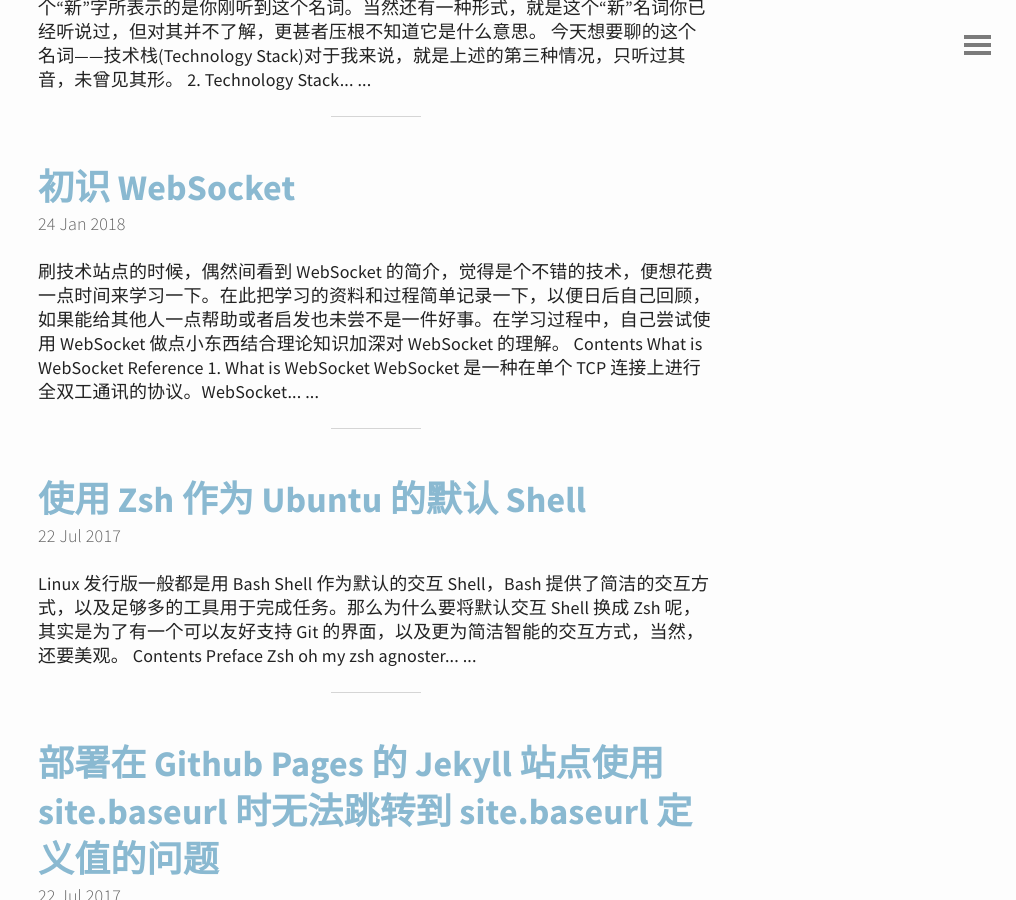
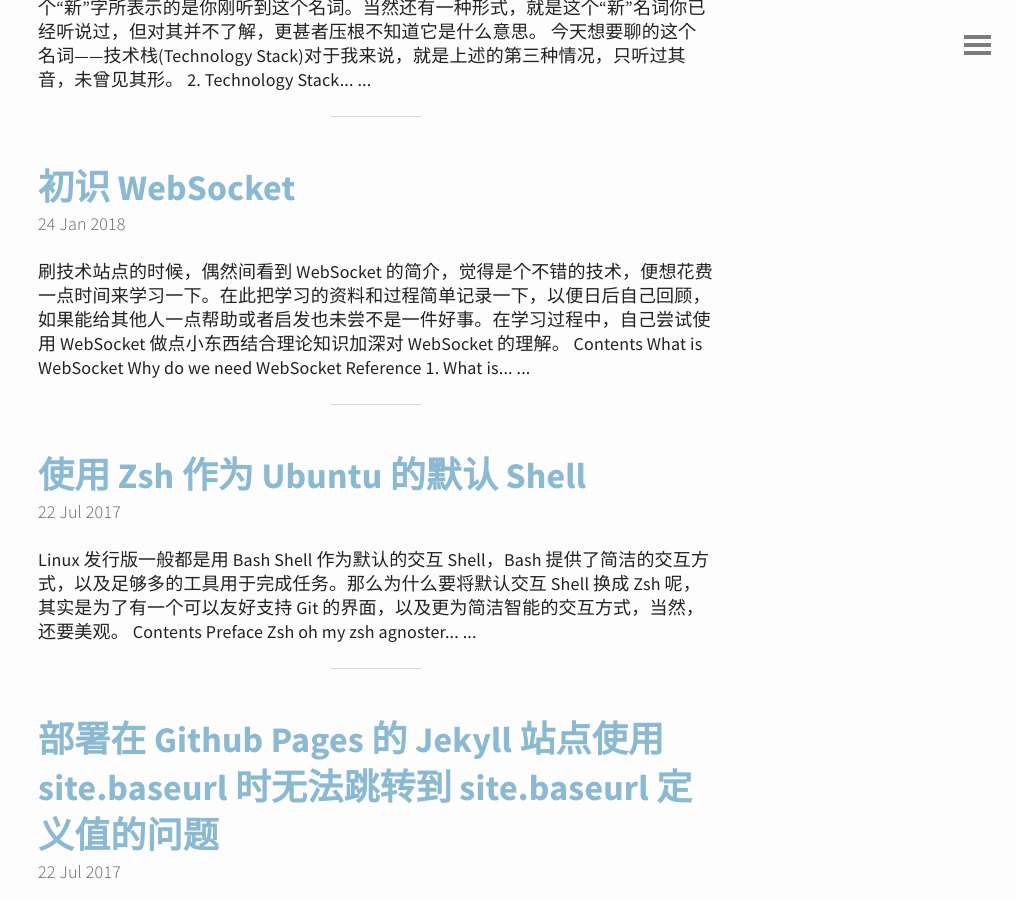
Before and after one commit to regding/regding.github.io, a Jekyll site: the page built from index.html, in a window 1280 px wide and 900 px high, scrolled down 627 px. Shown: the whole window, without its empty margins (264-1280 px from the left). Built offline with Jekyll 4.4.1, drawn with Linux system fonts in a browser that asks for light colours; the list of posts is cut into pages by our own code; some of the changed lines change nothing that is shown.

Commit message:
初识WebSocket第二节部分

```diff
--- a/_posts/2018-01-24-websocket.md
+++ b/_posts/2018-01-24-websocket.md
@@ -11,11 +11,13 @@
 
 ### Contents
 * [What is WebSocket][what-is-websocket-contents-link]
+* [Why do we need WebSocket][why-do-we-need-websocket-contents-link]
 * [Reference][reference-contents-link]
 
 ---
 
 [what-is-websocket-contents-link]: #1-what-is-websocket
+[why-do-we-need-websocket-contents-link]: #2-why-do-we-need-websocket
 [reference-contents-link]: #3-reference
 
 
@@ -88,6 +90,32 @@
 [websocket-img-5]: {{ site.url }}/assets/posts_img/websocket/HTTP_persistent_connection.svg
 
 
+### 2. Why do we need WebSocket
+
+每一个技术的出现，基本上都是为了解决一些问题。那 WebSocket 的出现，是为了解决什么问题，而我们为什么需要这样一种技术呢？
+
+那来聊聊 WebSocket 的出现是为了解决什么问题。做过 Web 开发的人或许碰到过这样的需求。页面上某个地方需要展示一些`实时`的数据。比如说 Web 版本的社交应用，或许是群聊，或许是两人之间的聊天。那聊天的内容就需要实时展示在页面上。基于 HTTP 协议的 Web 应用由于没有服务端主动发送数据到客户端的能力，这种`实时`的实现就变得较为困难了。所以这种 B/S 架构的应用就需要一个能够实现服务端主动推送数据到客户端的技术。
+
+那我们为什么需要 WebSocket 呢？其实上边所说的基于 HTTP 协议来做浏览器`实时`展示服务端数据不是不能实现，只是实现上不够直接。在 WebSocket 之前，通常有以下几种实现方式。
+
+* 轮询
+* 长轮询
+* Comet
+* Flash Socket等等
+
+这里仅稍微聊聊轮询和长轮询，其他的实现技术可以参考[服务器推送技术(请科学上网)][push-technology-link]。
+
+既然 HTTP 不能由服务端直接发数据给客户端，那么就由客户端不停地问服务端有没有数据就可以了吧。这就是轮训的思路，就是由客户端每隔一段时间来发起 HTTP 请求，询问服务端有没有数据更新，如果有，就从服务端的响应中获取更新的数据，如果没有就下次再问。这样就可以做到`准实时`，如果实时性要求高，就将两次询问的时间间隔缩短即可。那么这将带来一些问题，就是每次询问都要创建 HTTP 连接，每次询问完再关闭连接，这样频繁地创建和关闭连接，将是很大的资源消耗。还有就是客户端会频繁地访问服务端，将给服务端带来很大的压力。
+
+长轮询其实就是基于 `HTTP/1.1` 版本的`持久连接`，第一次建立 HTTP 连接之后不关闭它，在这个连接上多次询问，就节省了频繁创建和销毁连接的资源。但浏览器还是会频繁访问服务端，对于服务端的压力还是没有减轻。于是 WebSocket 就出现了。
+
+WebSocket 使服务端可以主动发送数据给客户端，那么就不再需要浏览器频繁询问服务端是否有更新数据，而是服务端有更新数据时直接推送给浏览器。这样由于轮询或者长轮询带来的服务端压力自然减轻了。
+
+---
+
+[push-technology-link]: https://zh.wikipedia.org/wiki/%E6%8E%A8%E9%80%81%E6%8A%80%E6%9C%AF
+
+
 ### 3. Reference
 
 * [wikipedia 关于 WebSocket 词条的介绍(请科学上网)][reference-link-1]
```
